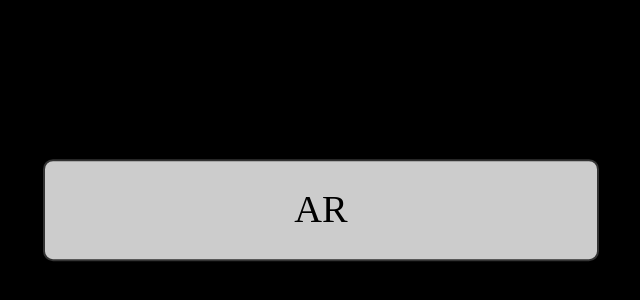
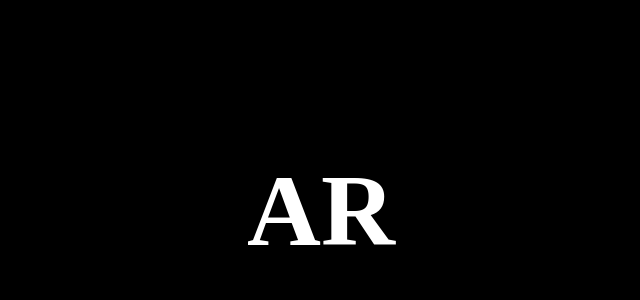
Before and after one commit to generatetool/orbix, a plain HTML site: page index.html in a window 1280 px wide. Shown: the part 190-490 px from the top of the page, without its empty margins (319-959 px from the left). Drawn offline with Linux system fonts and the light colour scheme.

Commit message:
Update index.html

```diff
--- a/index.html
+++ b/index.html
@@ -1,26 +1,26 @@
 <!DOCTYPE html>
 <html lang="en">
 <head>
-  <meta charset="UTF-8" />
-  <title>AR Button Demo</title>
+  <meta charset="UTF-8">
+  <title>AR Demo</title>
   <!-- โหลด A-Frame -->
   <script src="https://aframe.io/releases/1.3.0/aframe.min.js"></script>
-  <!-- โหลด AR.js (ถ้าต้องการใช้งาน AR) -->
+  <!-- โหลด AR.js สำหรับ A-Frame -->
   <script src="https://cdn.jsdelivr.net/npm/ar-js@3.3.3/aframe/build/aframe-ar.min.js"></script>
 
   <style>
-    /* รีเซ็ต margin/padding ของ html, body ให้เต็มจอ */
+    /* ปรับหน้าเว็บเต็มจอ */
     html, body {
       margin: 0;
       padding: 0;
       width: 100%;
       height: 100%;
       overflow: hidden;
-      position: relative; /* เพื่อให้ลูกซ้อนทับได้ */
-      background: #000;   /* หรือสีพื้นหลังตามต้องการ */
+      position: relative;
+      background: #000; /* ถ้าต้องการพื้นหลังสีดำ */
     }
 
-    /* กำหนด a-scene ให้เต็มพื้นที่จอ */
+    /* a-scene เต็มหน้าจอ */
     a-scene {
       width: 100%;
       height: 100%;
@@ -30,59 +30,40 @@
       left: 0;
     }
 
-    /* ปุ่ม AR ขนาด 40% ของหน้าจอ อยู่ตรงกลาง */
-    #arButton {
+    /* สัญลักษณ์ AR กลางจอ ขนาด ~40% ของกว้างหน้าจอ */
+    #arSymbol {
       position: absolute;
-      /* คำนวณประมาณกลางจอด้วย top,left + transform */
       top: 50%;
       left: 50%;
       transform: translate(-50%, -50%);
 
-      /* กำหนดขนาดกว้าง 40% ของ viewport */
-      width: 40vw;
-      /* ถ้าต้องการกำหนดความสูงตายตัว เช่น 40vh ก็ได้ หรือให้เป็น auto ตามเนื้อหา */
-      height: auto;
-
-      /* สไตล์อื่น ๆ ตามต้องการ */
-      background-color: rgba(255, 255, 255, 0.8);
-      border: 2px solid #333;
-      border-radius: 10px;
+      width: 40vw;   /* ความกว้าง 40% ของหน้าจอ */
+      height: auto;  /* ให้ความสูงปรับตามเนื้อหา */
 
       text-align: center;
-      font-size: 3vw; /* ปรับตามต้องการ */
-      color: #000;
-      line-height: 1.5;
-      cursor: pointer;
-      padding: 20px;
+      font-size: 8vw;     /* ขนาดอักษรตามต้องการ */
+      font-weight: bold;  /* ตัวหนา */
+      color: #fff;        /* สีขาว */
+      background-color: transparent;  /* โปร่งใสหรือสีอื่นก็ได้ */
     }
-
-    /* กรณีหน้าจอมือถืออาจอยากปรับ font-size เป็นหน่วย vh, vw หรือ px ก็ได้ */
   </style>
 </head>
 <body>
-  <!-- ส่วน AR.js + A-Frame Scene (จะซ่อนอยู่หลังปุ่ม) -->
+  <!-- A-Frame Scene (AR.js) -->
   <a-scene
     embedded
     arjs="sourceType: webcam; debugUIEnabled: false;"
     vr-mode-ui="enabled: false"
   >
-    <!-- ตัวอย่าง Marker -->
+    <!-- ตัวอย่าง Marker (Hiro) -->
     <a-marker preset="hiro">
       <a-box color="blue" position="0 0.5 0"></a-box>
     </a-marker>
+    <!-- กล้อง AR -->
     <a-entity camera></a-entity>
   </a-scene>
 
-  <!-- ปุ่มใหญ่ตรงกลางจอ -->
-  <div id="arButton" onclick="onARButtonClick()">
-    AR
-  </div>
-
-  <script>
-    function onARButtonClick() {
-      alert('คุณกดปุ่ม AR แล้ว!');
-      // ตรงนี้จะเขียนโค้ดอื่น ๆ เช่น เรียกใช้งานฟังก์ชัน หรือเปลี่ยน Scene ก็ได้
-    }
-  </script>
+  <!-- สัญลักษณ์ AR ตรงกลางจอ -->
+  <div id="arSymbol">AR</div>
 </body>
 </html>
```
